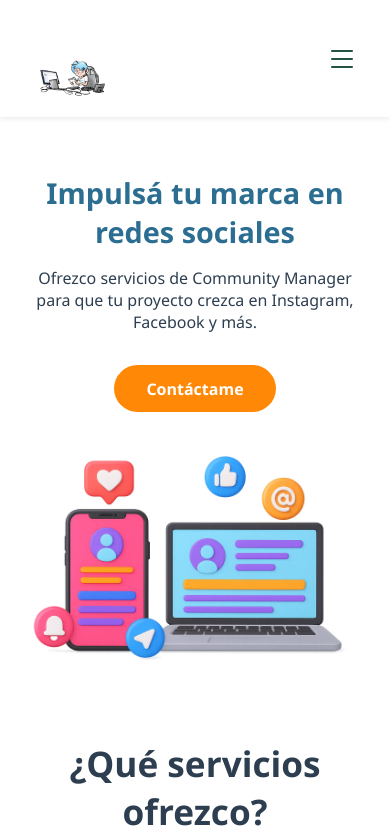
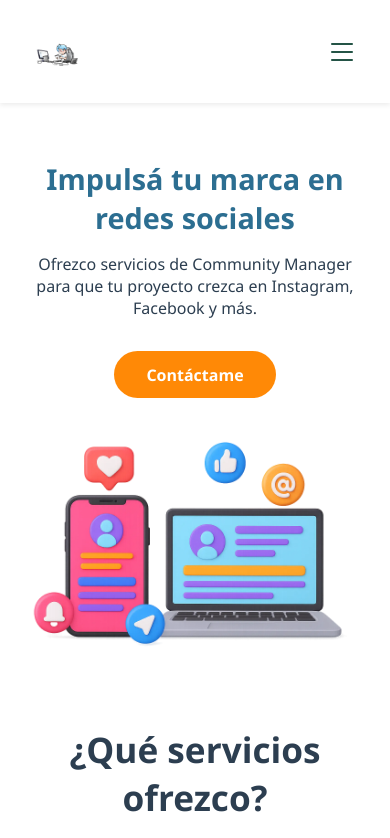
Before and after one commit to AragCyn/CMcyn-2025, a plain HTML site: page index.html in a window 390 px wide. Shown: the top 838 px of the page. Drawn offline with nearby package versions, Linux system fonts and the light colour scheme.

Commit message:
margin logo

```diff
--- a/style.css
+++ b/style.css
@@ -106,7 +106,7 @@ header {
 
 
 .logo img{
-  height: 80px;
+  height: 50px;
   width: auto;
 }
 
@@ -783,3 +783,9 @@ padding-bottom: 0;
     padding: 0 0.5rem;
   }
 }
+
+@media (max-width: 768px) {
+  .logo img{
+    margin-bottom: 1rem;
+  }
+}
```
